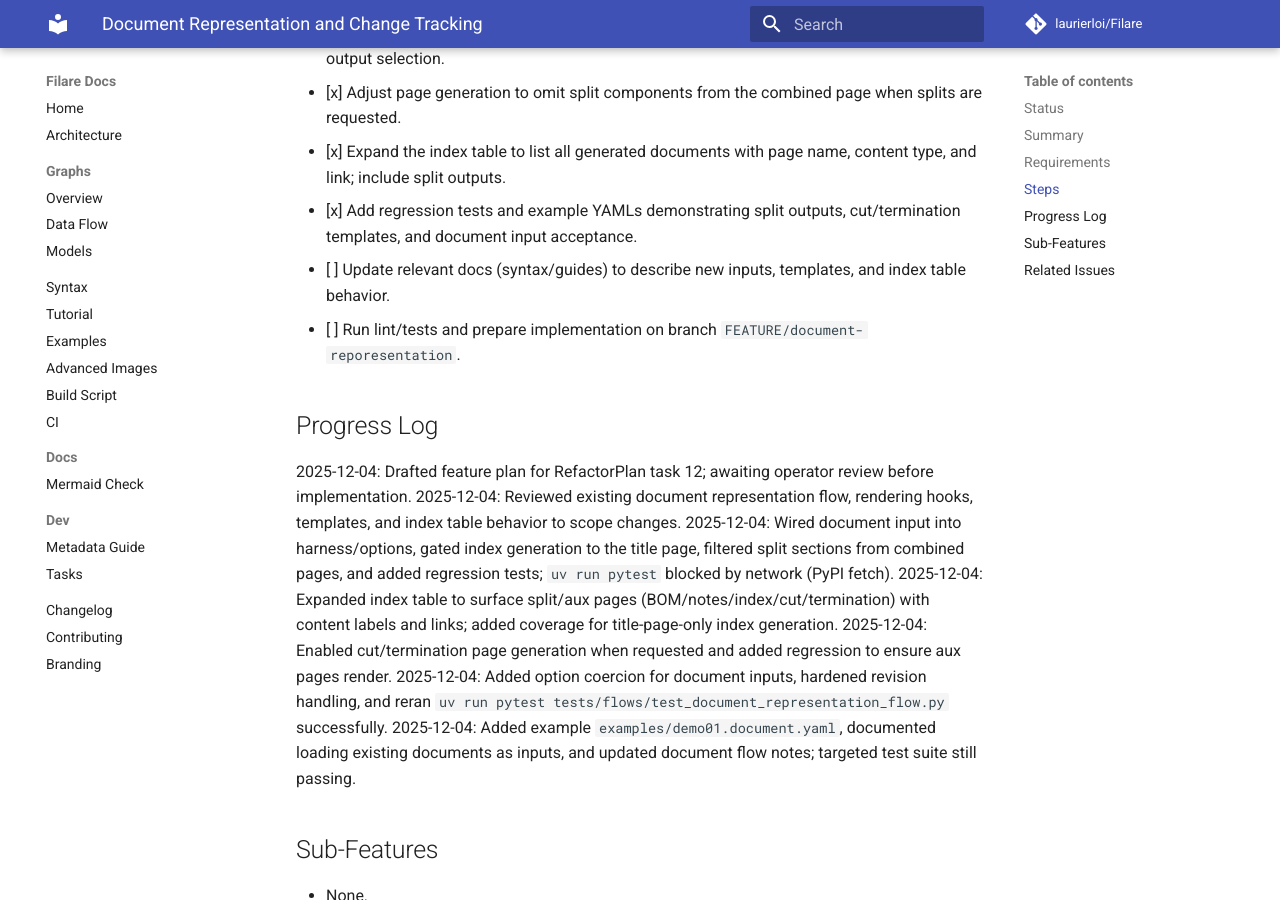
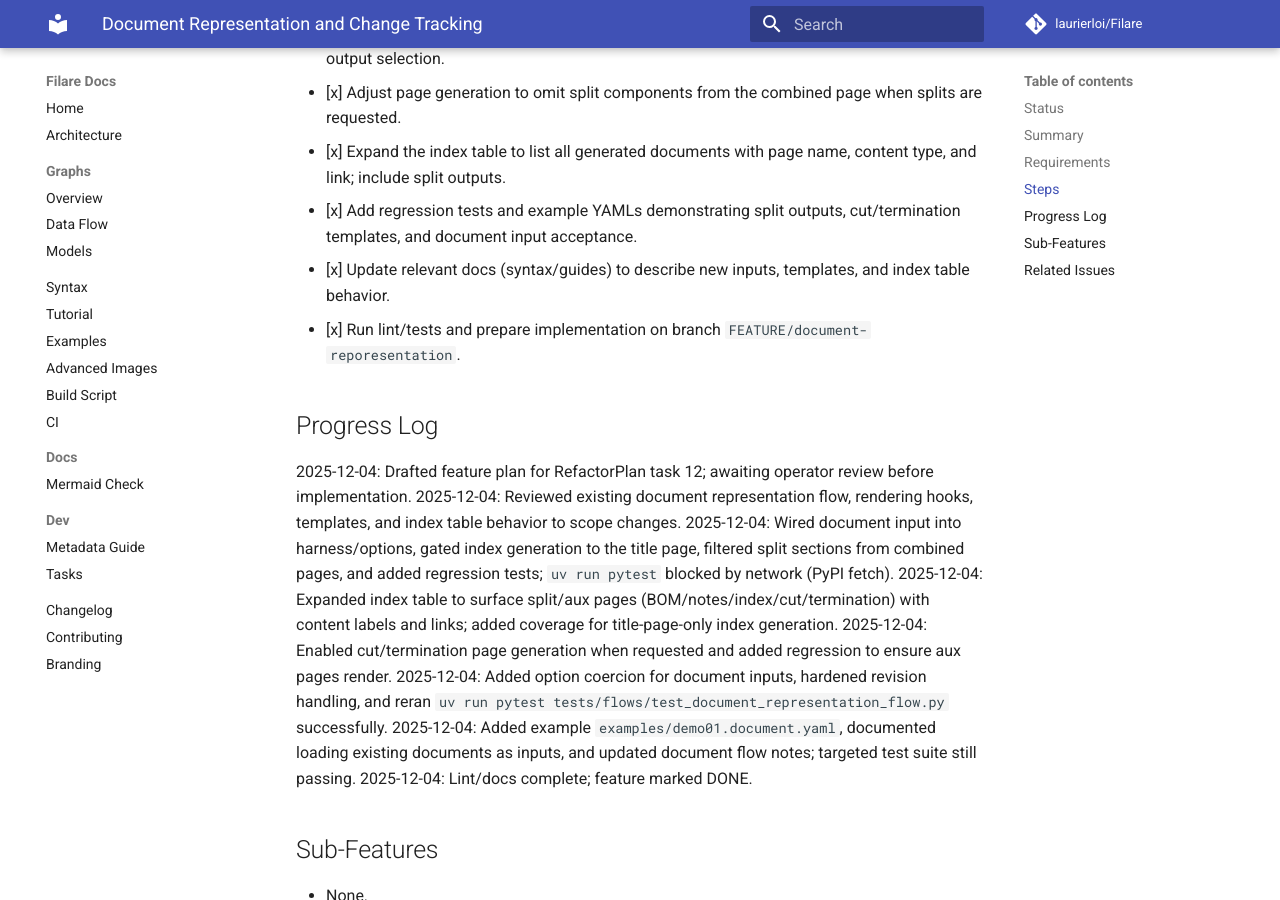
Before and after one commit to laurierloi/filare, an MkDocs documentation site: the page built from docs/features/document-representation.md, in a window 1280 px wide and 900 px high, scrolled down 1118 px. Built offline with MkDocs 1.6.1 and Material for MkDocs 9.7.7, drawn with Linux system fonts in a browser that asks for light colours; comment, search, counter and statistics services are not loaded.

Commit message:
Finalize document feature and safer options merge

```diff
--- a/docs/features/document-representation.md
+++ b/docs/features/document-representation.md
@@ -2,7 +2,7 @@
 
 ## Status
 
-IN_PROGRESS
+DONE
 
 ## Summary
 
@@ -27,8 +27,8 @@
 - [x] Adjust page generation to omit split components from the combined page when splits are requested.
 - [x] Expand the index table to list all generated documents with page name, content type, and link; include split outputs.
 - [x] Add regression tests and example YAMLs demonstrating split outputs, cut/termination templates, and document input acceptance.
-- [ ] Update relevant docs (syntax/guides) to describe new inputs, templates, and index table behavior.
-- [ ] Run lint/tests and prepare implementation on branch `FEATURE/document-reporesentation`.
+- [x] Update relevant docs (syntax/guides) to describe new inputs, templates, and index table behavior.
+- [x] Run lint/tests and prepare implementation on branch `FEATURE/document-reporesentation`.
 
 ## Progress Log
 
@@ -39,6 +39,7 @@
 2025-12-04: Enabled cut/termination page generation when requested and added regression to ensure aux pages render.
 2025-12-04: Added option coercion for document inputs, hardened revision handling, and reran `uv run pytest tests/flows/test_document_representation_flow.py` successfully.
 2025-12-04: Added example `examples/demo01.document.yaml`, documented loading existing documents as inputs, and updated document flow notes; targeted test suite still passing.
+2025-12-04: Lint/docs complete; feature marked DONE.
 
 ## Sub-Features
 
```
Also changed, not shown: docs/graphs/document_flow.md (+1 -1 lines), docs/pages.md (+6 -0 lines), 1 other file.
